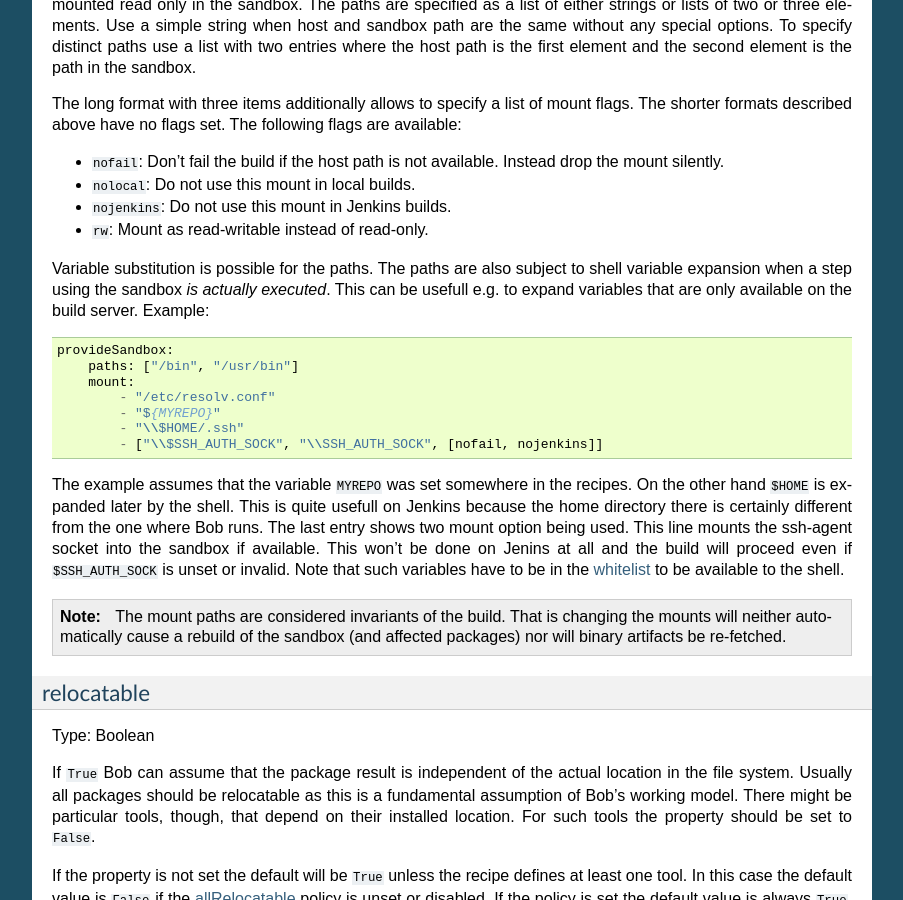
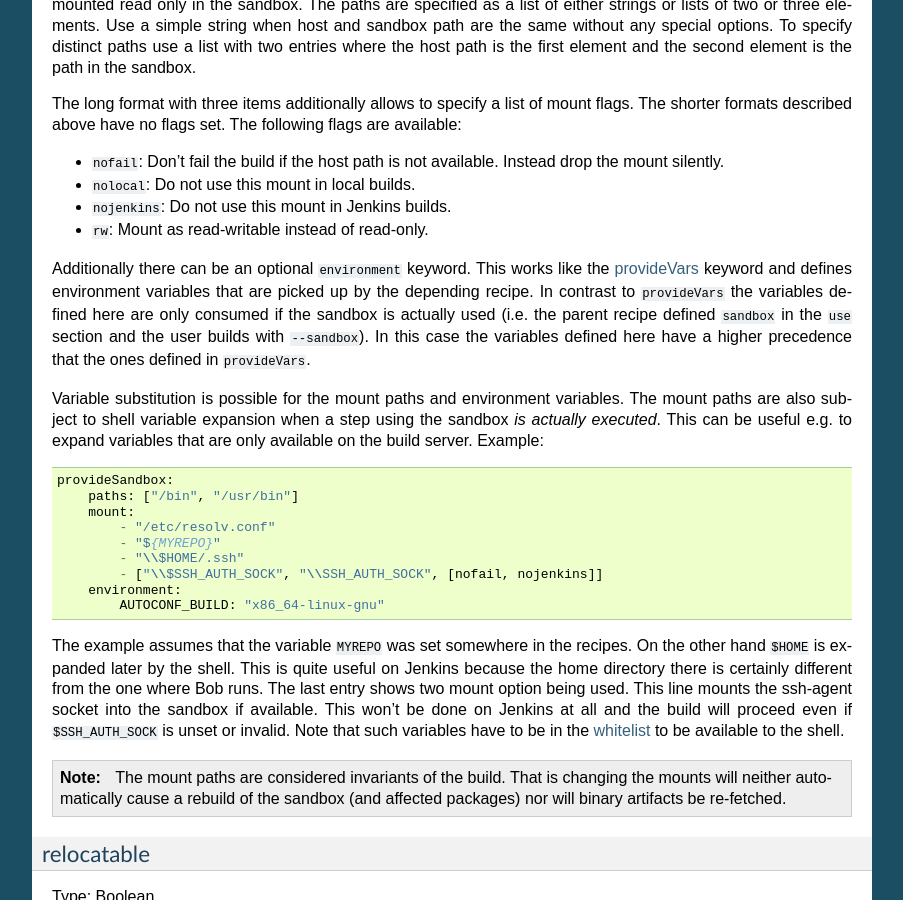
Before and after one commit to BobBuildTool/bob, a Sphinx documentation site: the page built from doc/manual/configuration.rst, in a window 1280 px wide and 900 px high, scrolled down 15625 px. Shown: the whole window, without its empty margins (198-1101 px from the left). Built offline with Sphinx 7.4.7, drawn with Linux system fonts in a browser that asks for light colours; formulas are drawn with MathJax 3; the version number could not be read and is left out.

Commit message:
doc: document 'environment' in 'provideSandbox'

```diff
--- a/doc/manual/configuration.rst
+++ b/doc/manual/configuration.rst
@@ -955,6 +955,8 @@ the relative path directly::
    provideTools:
       host-toolchain: bin
 
+.. _configuration-recipes-provideVars:
+
 provideVars
 ~~~~~~~~~~~
 
@@ -1010,10 +1012,18 @@ flags are available:
 * ``nojenkins``: Do not use this mount in Jenkins builds.
 * ``rw``: Mount as read-writable instead of read-only.
 
-Variable substitution is possible for the paths. The paths are also subject to
-shell variable expansion when a step using the sandbox *is actually executed*.
-This can be usefull e.g. to expand variables that are only available on the
-build server. Example::
+Additionally there can be an optional ``environment`` keyword. This works like
+the :ref:`configuration-recipes-provideVars` keyword and defines environment
+variables that are picked up by the depending recipe. In contrast to
+``provideVars`` the variables defined here are only consumed if the sandbox is
+actually used (i.e. the parent recipe defined ``sandbox`` in the ``use``
+section and the user builds with ``--sandbox``). In this case the variables
+defined here have a higher precedence that the ones defined in ``provideVars``.
+
+Variable substitution is possible for the mount paths and environment
+variables. The mount paths are also subject to shell variable expansion when a
+step using the sandbox *is actually executed*.  This can be useful e.g. to
+expand variables that are only available on the build server. Example::
 
     provideSandbox:
         paths: ["/bin", "/usr/bin"]
@@ -1022,13 +1032,15 @@ build server. Example::
             - "${MYREPO}"
             - "\\$HOME/.ssh"
             - ["\\$SSH_AUTH_SOCK", "\\SSH_AUTH_SOCK", [nofail, nojenkins]]
+        environment:
+            AUTOCONF_BUILD: "x86_64-linux-gnu"
 
 The example assumes that the variable ``MYREPO`` was set somewhere in the
 recipes.  On the other hand ``$HOME`` is expanded later by the shell. This is
-quite usefull on Jenkins because the home directory there is certainly
+quite useful on Jenkins because the home directory there is certainly
 different from the one where Bob runs. The last entry shows two mount option
 being used. This line mounts the ssh-agent socket into the sandbox if
-available. This won't be done on Jenins at all and the build will proceed even
+available. This won't be done on Jenkins at all and the build will proceed even
 if ``$SSH_AUTH_SOCK`` is unset or invalid. Note that such variables have to be
 in the :ref:`configuration-config-whitelist` to be available to the shell.
 
```
